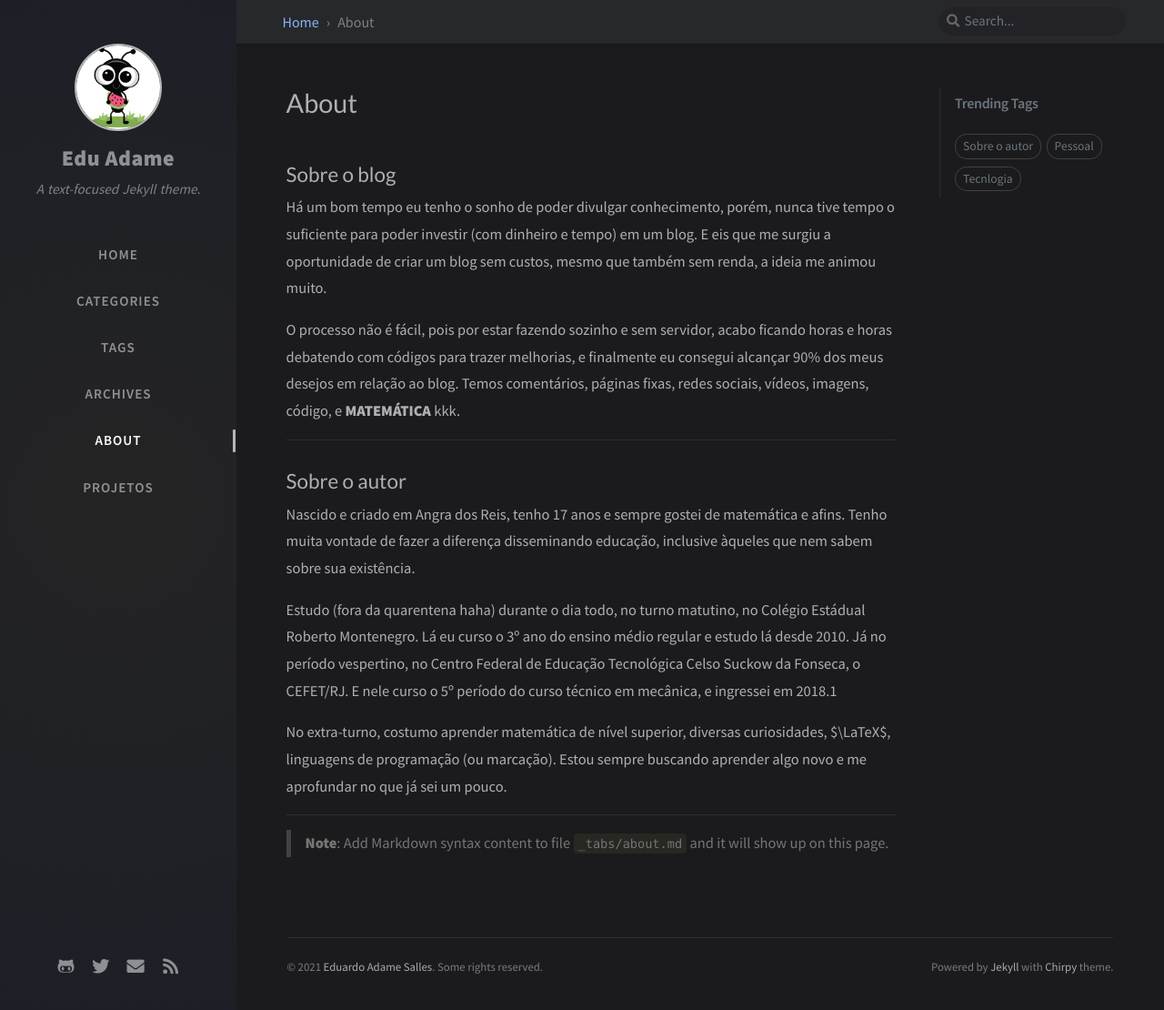
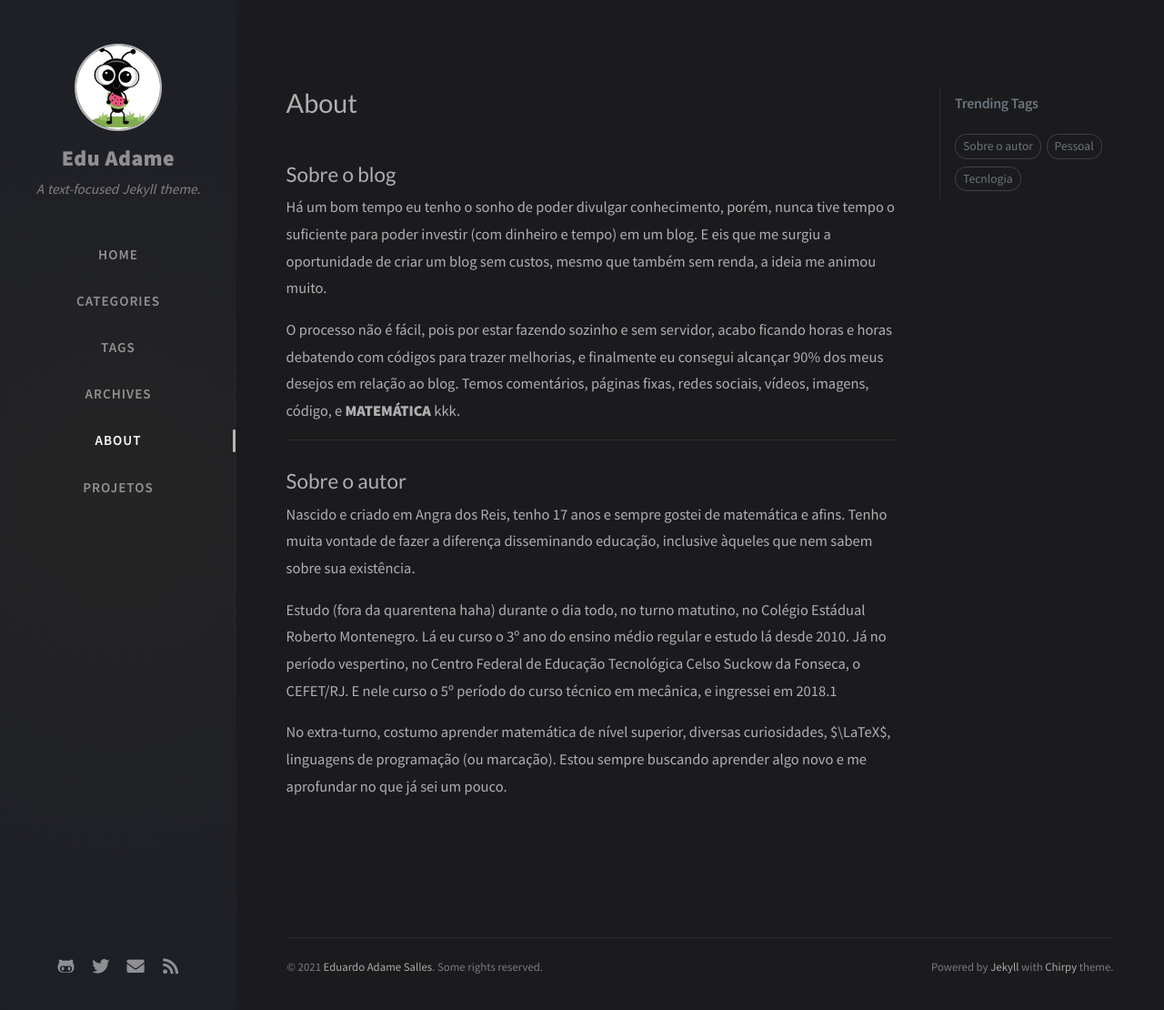
Before and after one commit to adamesalles/adamesalles.github.io, a Jekyll site: the page built from _tabs/about.md, in a window 1280 px wide and 1110 px high. Shown: the whole window at 91% size. Built offline with Jekyll 4.4.1, drawn with Linux system fonts in a browser that asks for light colours; nearby versions of some CDN libraries; comment, search, counter and statistics services are not loaded.

Commit message:
Trying again and again and again

```diff
--- a/_tabs/about.md
+++ b/_tabs/about.md
@@ -24,7 +24,3 @@
 Estudo (fora da quarentena haha) durante o dia todo, no turno matutino, no Colégio Estádual Roberto Montenegro. Lá eu curso o 3º ano do ensino médio regular e estudo lá desde 2010. Já no período vespertino, no Centro Federal de Educação Tecnológica Celso Suckow da Fonseca, o CEFET/RJ. E nele curso o 5º período do curso técnico em mecânica, e ingressei em 2018.1
 
 No extra-turno, costumo aprender matemática de nível superior, diversas curiosidades, $\LaTeX$, linguagens de programação (ou marcação). Estou sempre buscando aprender algo novo e me aprofundar no que já sei um pouco.
-
----
-
-> **Note**: Add Markdown syntax content to file `_tabs/about.md` and it will show up on this page.
```
